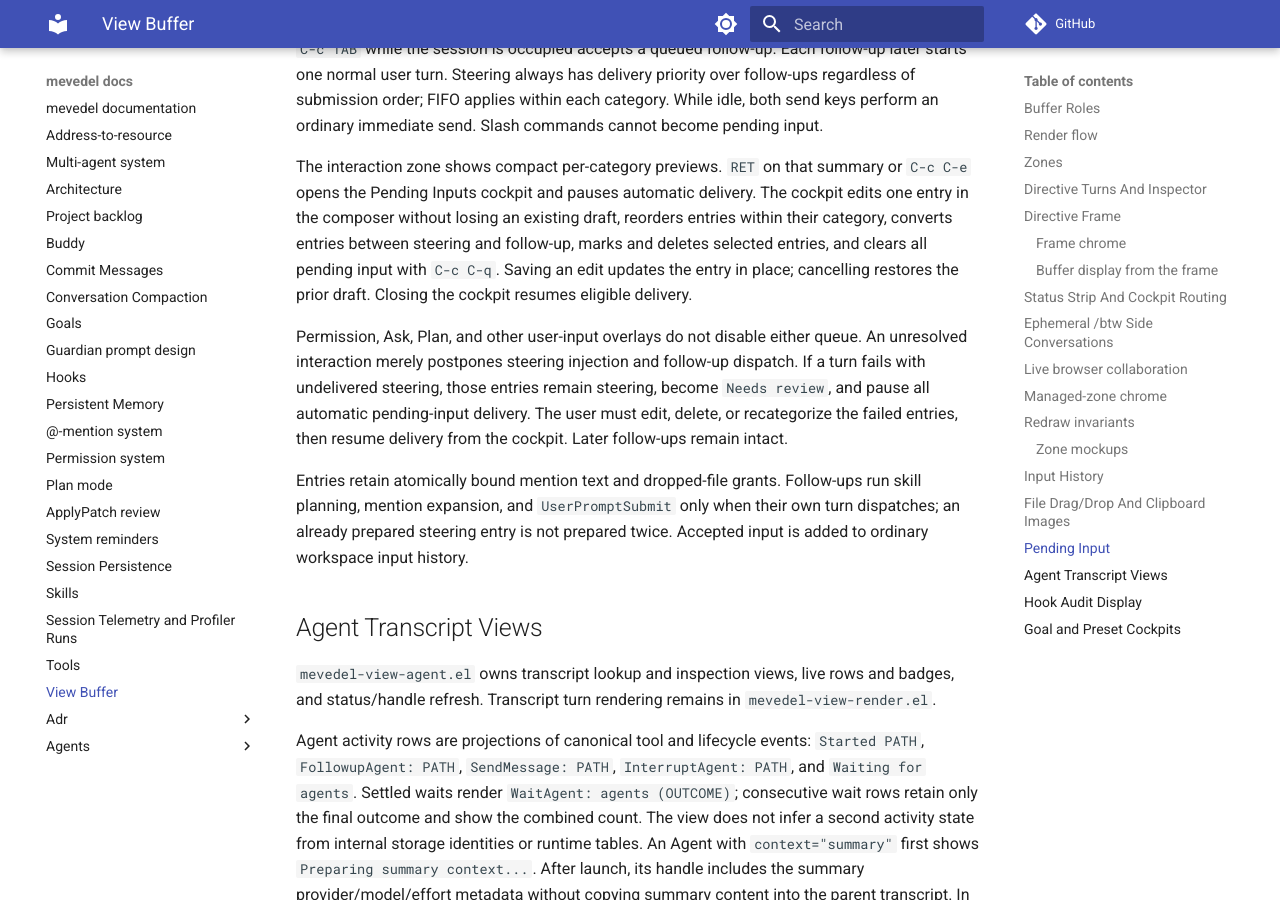
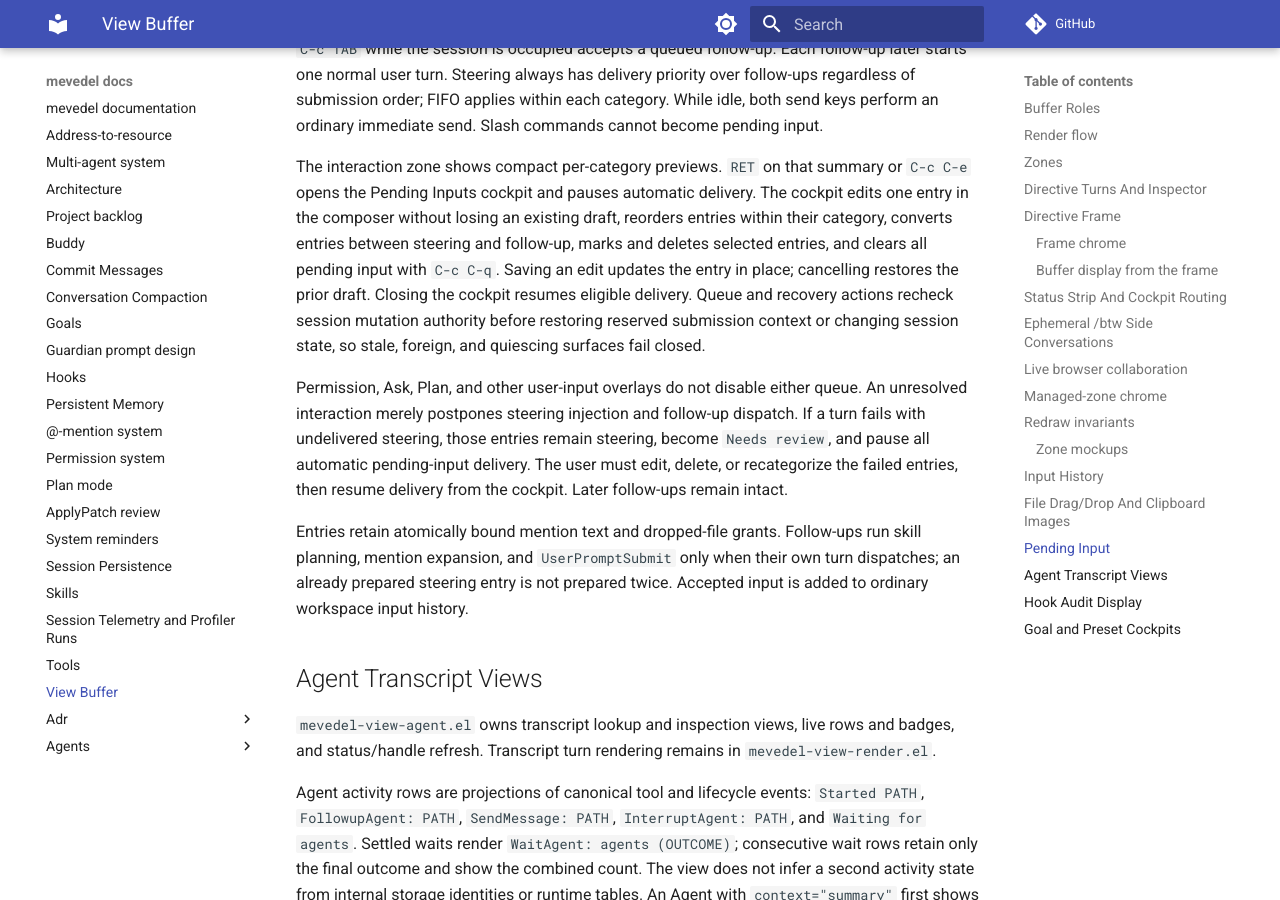
Before and after one commit to FrauH0lle/mevedel, an MkDocs documentation site: the page built from docs/view.md, in a window 1280 px wide and 900 px high, scrolled down 19332 px. Built offline with MkDocs 1.6.1 and Material for MkDocs 9.7.7, drawn with Linux system fonts in a browser that asks for light colours; comment, search, counter and statistics services are not loaded.

Commit message:
fix(view): Gate pending input mutations

```diff
--- a/docs/view.md
+++ b/docs/view.md
@@ -914,7 +914,9 @@ existing draft, reorders entries within their category, converts entries
 between steering and follow-up, marks and deletes selected entries, and clears
 all pending input with `C-c C-q`. Saving an edit updates the entry in place;
 cancelling restores the prior draft. Closing the cockpit resumes eligible
-delivery.
+delivery. Queue and recovery actions recheck session mutation authority before
+restoring reserved submission context or changing session state, so stale,
+foreign, and quiescing surfaces fail closed.
 
 Permission, Ask, Plan, and other user-input overlays do not disable either
 queue. An unresolved interaction merely postpones steering injection and
```
Also changed, not shown: 2 other files.
